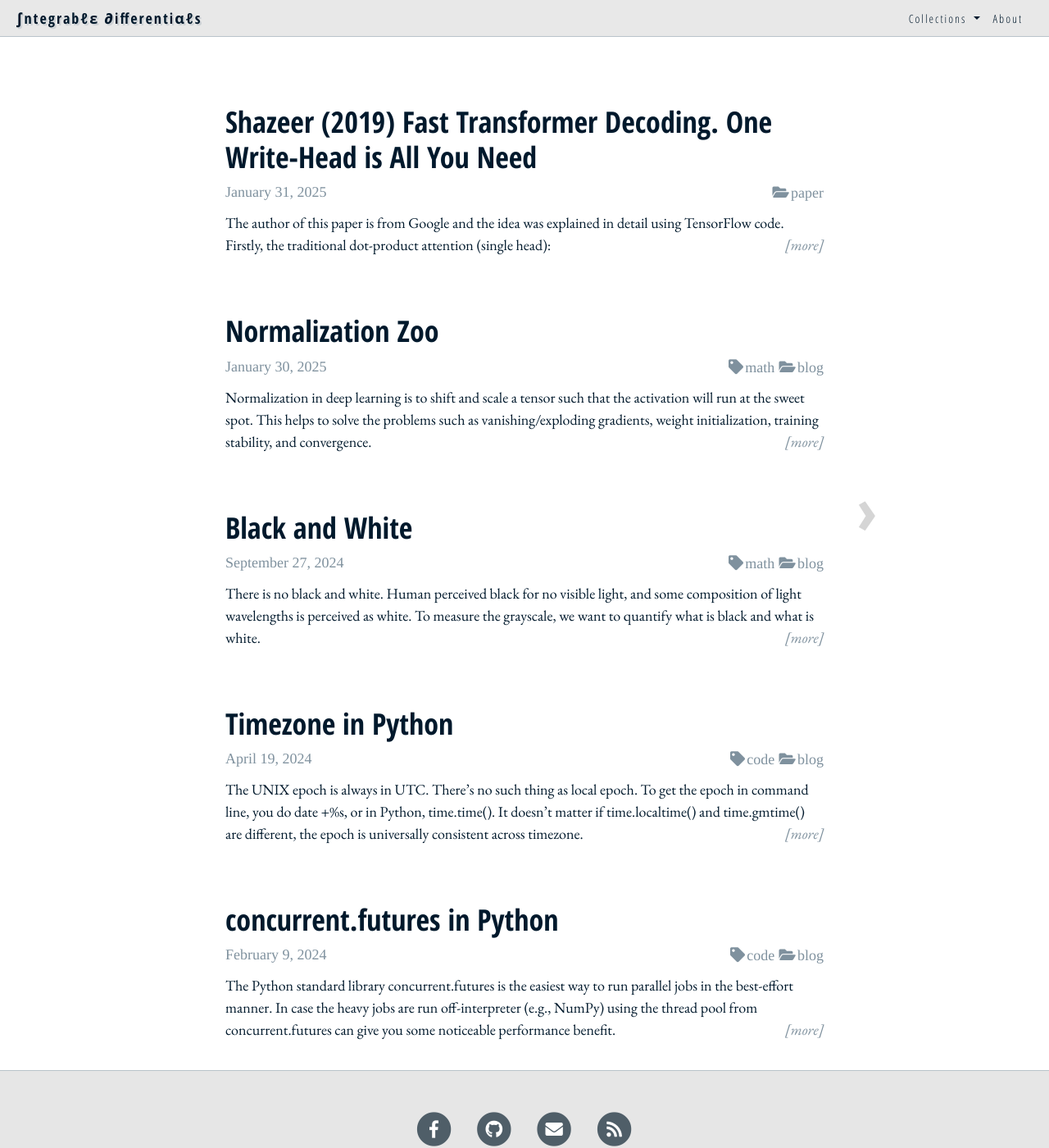
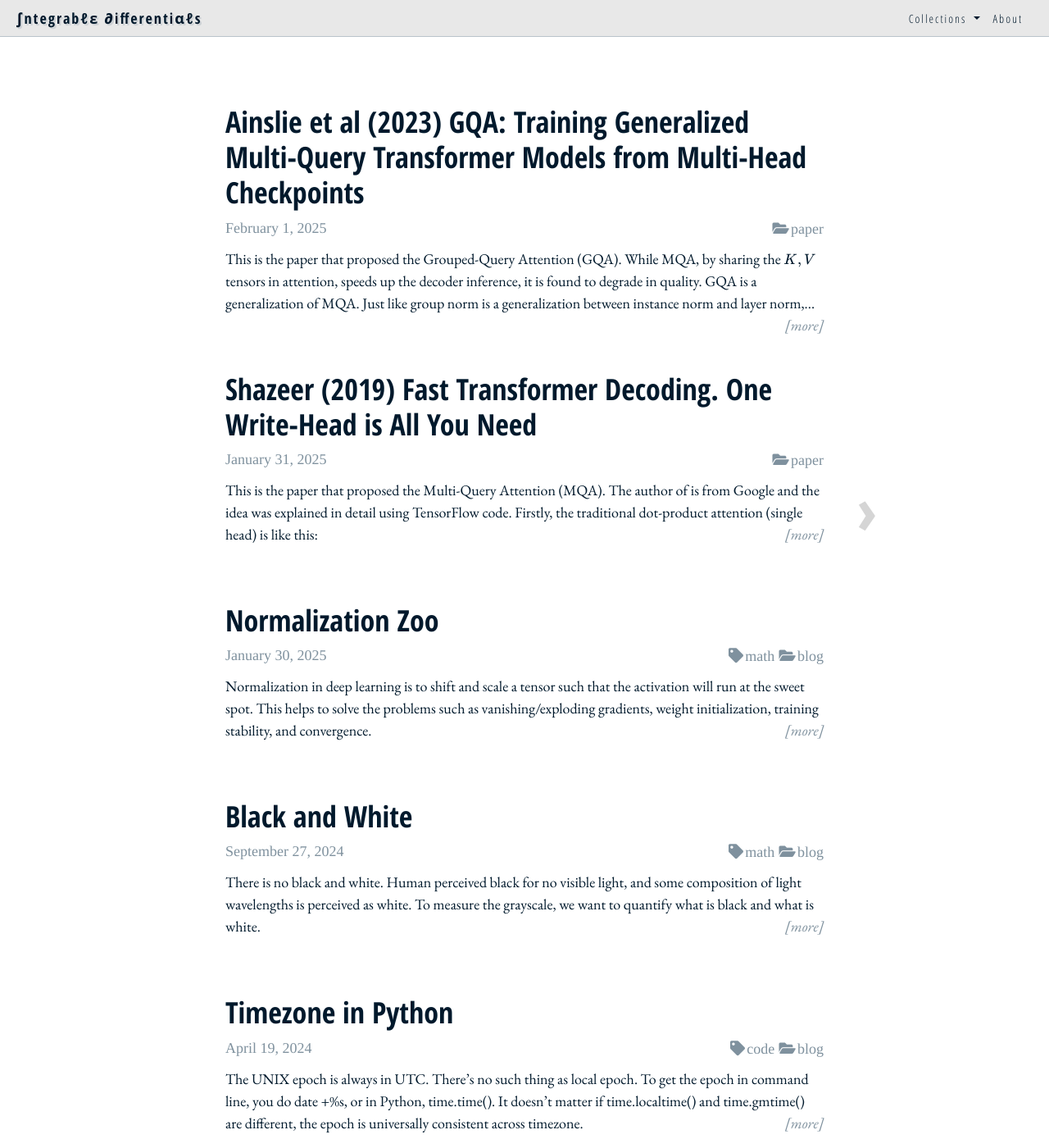
Before and after one commit to righthandabacus/righthandabacus.github.io, a Jekyll site: the page built from index.html, in a window 1280 px wide and 1400 px high, scrolled down 500 px. Shown: the whole window at 82% size. Built offline with Jekyll 4.4.1, drawn with Linux system fonts in a browser that asks for light colours; nearby versions of some CDN libraries; some web fonts are replaced; the list of posts is cut into pages by our own code.

Commit message:
new post

````diff
--- a/_posts/2025-01-31-s19-mqa.markdown
+++ b/_posts/2025-01-31-s19-mqa.markdown
@@ -11,8 +11,9 @@ bibtex:
   arXiv: 1911.02150
 ---
 
-The author of this paper is from Google and the idea was explained in detail using TensorFlow code.
-Firstly, the traditional dot-product attention (single head):
+This is the paper that proposed the Multi-Query Attention (MQA). The author of
+is from Google and the idea was explained in detail using TensorFlow code.
+Firstly, the traditional dot-product attention (single head) is like this:
 
 ```python
 def DotProductAttention(q, K, V):
--- /dev/null
+++ b/_posts/2025-02-01-aljzls23-gqa.markdown
@@ -0,0 +1,44 @@
+---
+layout: post
+title: "Ainslie et al (2023) GQA: Training Generalized Multi-Query Transformer Models from Multi-Head Checkpoints"
+date: 2025-02-01
+category: paper
+bibtex:
+  type: inproceedings
+  title: "GQA: Training Generalized Multi-Query Transformer Models from Multi-Head Checkpoints"
+  author: "Joshua Ainslie and James Lee-Thorp and Michiel de Jong and Yury Zemlyanskiy and Federico Lebrón and Sumit Sanghai"
+  booktitle: "In Proceedings of Conference on Empirical Methods in Natural Language Processing (EMNLP)"
+  month: Dec
+  year: 2023
+  address: "Singapore"
+  arXiv: 2305.13245
+---
+
+This is the paper that proposed the Grouped-Query Attention (GQA). While MQA,
+by sharing the $K,V$ tensors in attention, speeds up the decoder inference, it
+is found to degrade in quality. GQA is a generalization of MQA. Just like group
+norm is a generalization between instance norm and layer norm, GQA is between
+MHA and MQA in the sense that queries are grouped and let each group share the
+same $K,V$ tensor. So with $h$ heads, MQA has one $K,V$, MHA has $h$, but GQA
+has $g$ which $1\le g\le h$. The paper also proposed a method to *uptrain* an
+existing multi-head attention layer into MQA.
+
+The paper has the following figure for GQA:
+
+![](/img/MHA-GQA-MQA.png)
+
+As attention is $\textrm{softmax}(QK^\top)V$, the queries $Q$ (in blue) are one
+for each head (i.e., in case of self-attention, projected from the same input
+$X$ but using different projection matrices). The key $K$ (red) and value $V$
+(orange) can be a one-to-one mapping to the queries (in case of multi-head
+attention), all-to-one (in case of multi-query attention), or grouped in $G$
+groups (in GQA). GQA is a trade-off between MHA and MQA.
+
+Uptraining is to generate MQA model from MHA. Takes the $h$ projection matrices
+for $K$ and $V$ from MHA and mean-pooled into single projection matrices, then
+rerun a small portion ($\alpha$) of the original pre-training steps to fine-tune.
+
+This paper experimented this on T5-XXL, which was a MHA model. Uptraining a MQA
+version with $\alpha=0.05$ lowered the quality a bit but cuts the generation
+time in less than 1/3. GQA with $G=8$ gives a good trade-off in which the
+quality is very close to MHA but the speed is very close to GQA.
````
Also changed, not shown: img/MHA-GQA-MQA.png (added).
